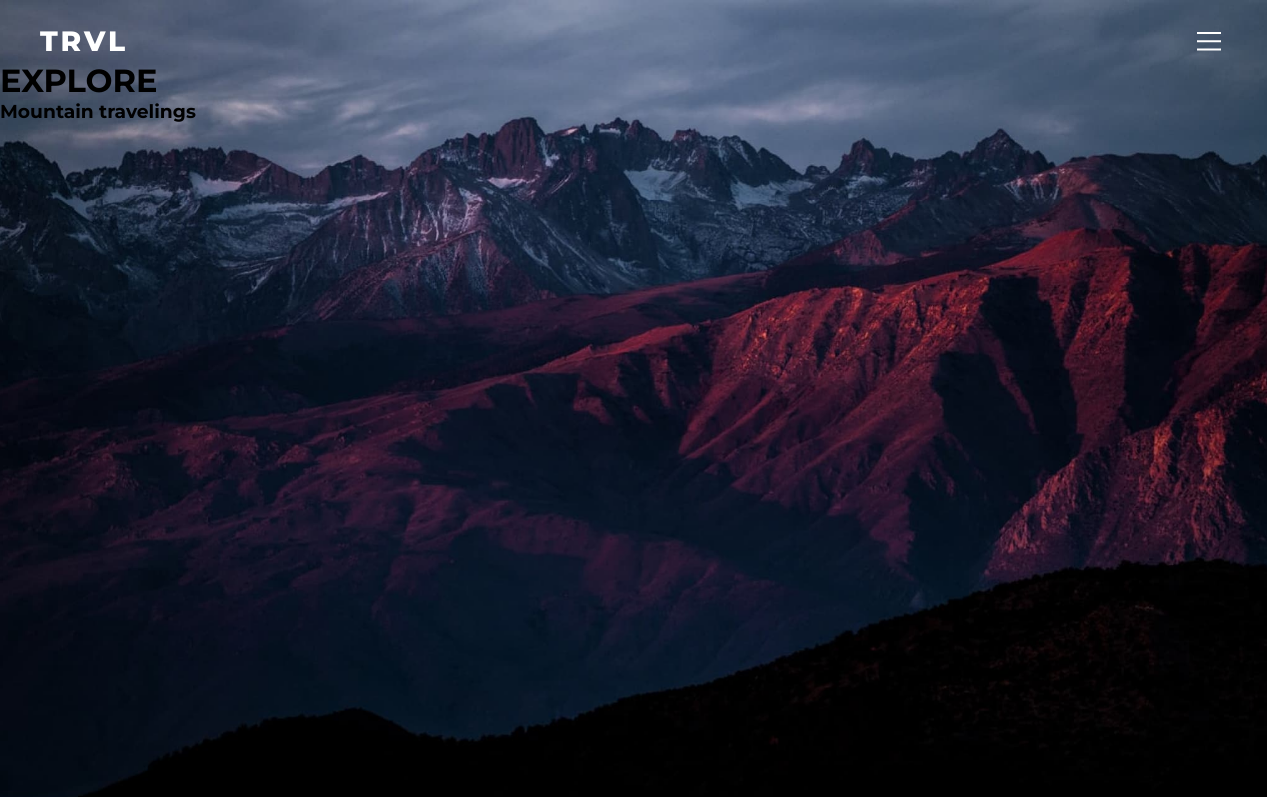
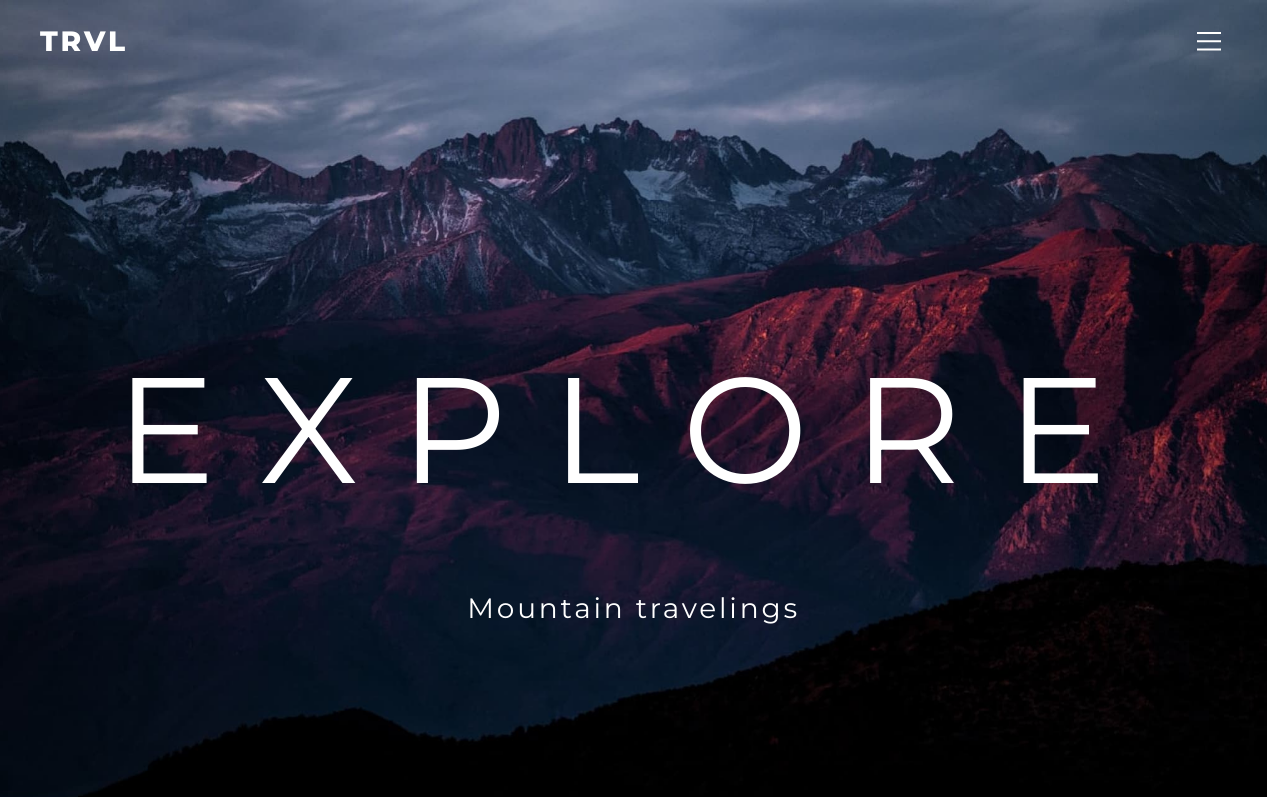
Before and after one commit to mattkinthecreator/homework021, a plain HTML site: page index.html in a window 1280 px wide. Shown: the top 797 px of the page. Drawn offline with Linux system fonts and the light colour scheme.

Commit message:
add styles for header title and subtitle

```diff
--- a/styles.css
+++ b/styles.css
@@ -18,6 +18,7 @@ body {
   background: url(./images/headerbg.jpg) center no-repeat;
   background-size: cover;
   padding-top: 21px;
+  text-align: center;
 }
 
 .header__nav {
@@ -27,6 +28,7 @@ body {
   align-items: center;
   justify-content: space-between;
   padding: 0 40px 0 40px;
+  margin-bottom: 277px;
 }
 
 .logo {
@@ -48,6 +50,20 @@ body {
 }
 
 .header__title {
+  font-style: normal;
+  font-weight: normal;
+  font-size: 150px;
+  line-height: 183px;
+  letter-spacing: 0.3em;
+  color: #ffffff;
+  margin-bottom: 70px;
 }
+
 .header__subtitle {
+  font-style: normal;
+  font-weight: normal;
+  font-size: 28px;
+  line-height: 34px;
+  letter-spacing: 0.1em;
+  color: #ffffff;
 }
```
